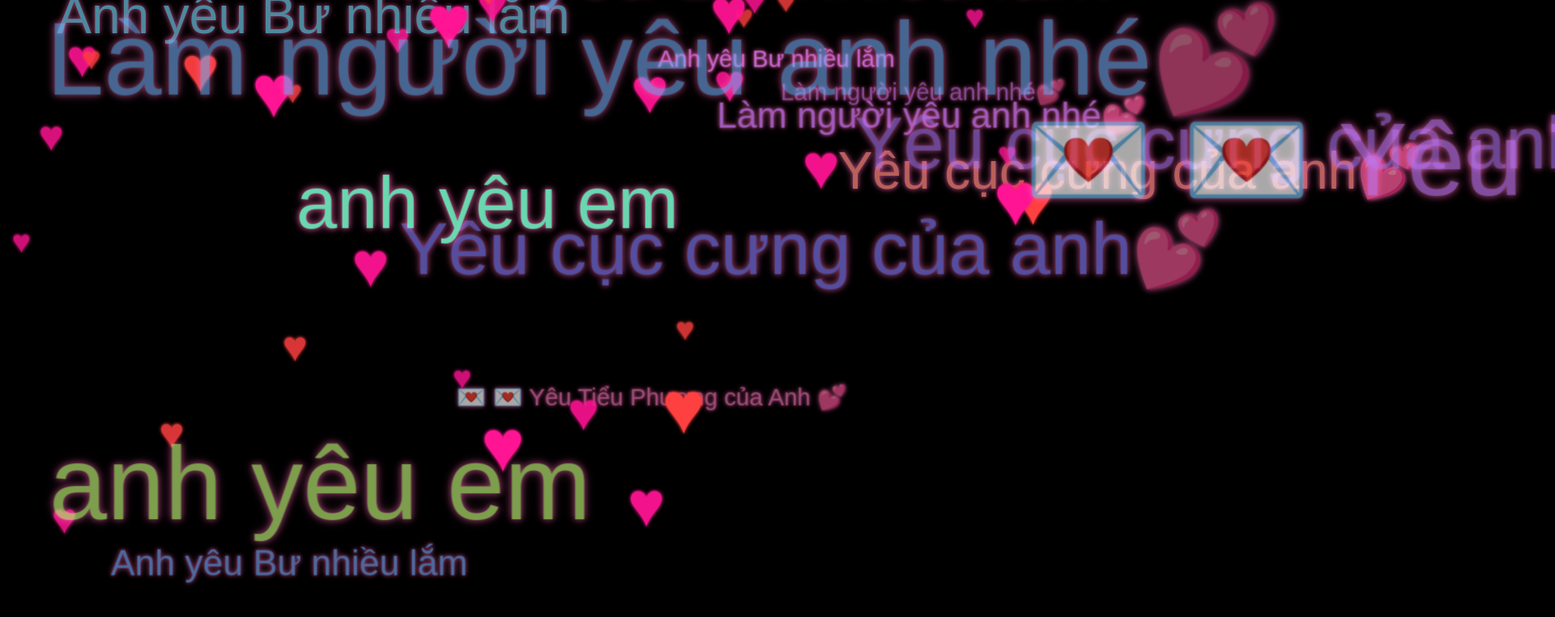
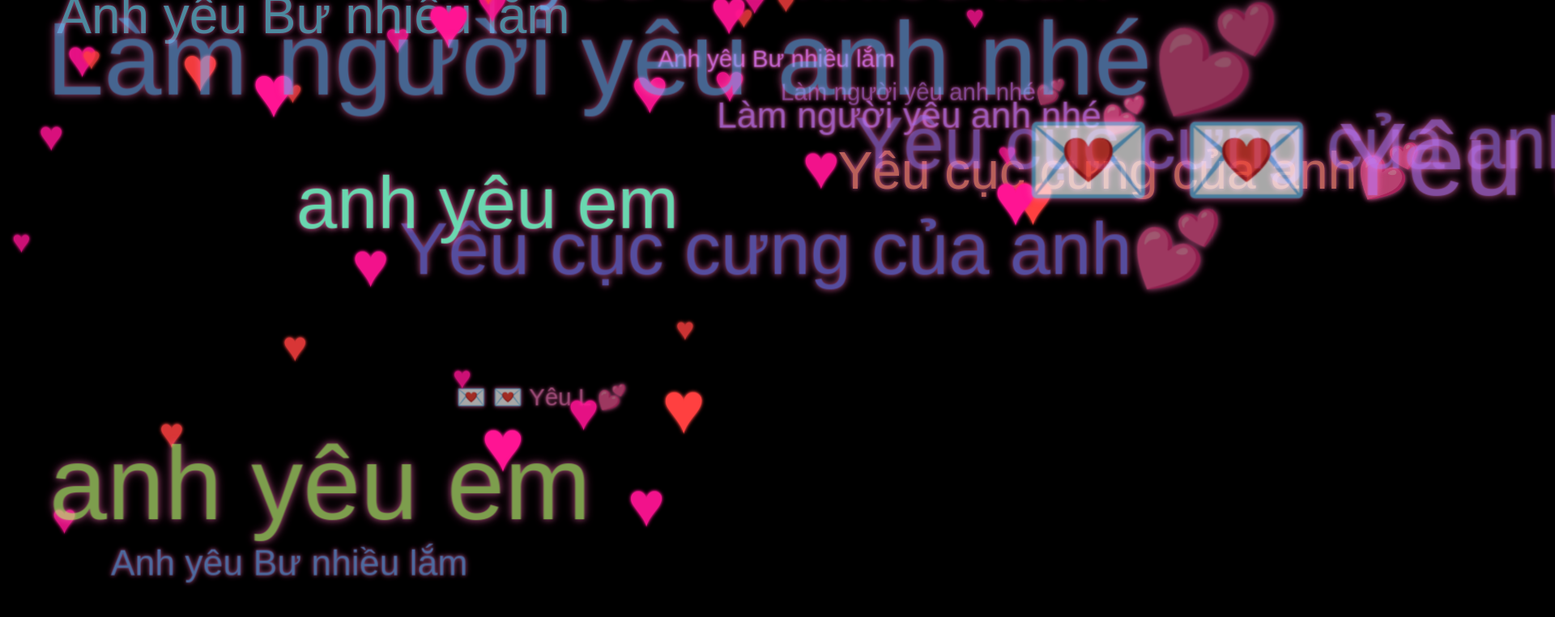
Before and after one commit to loveu04/love01, a plain HTML site: page index.html in a window 1280 px wide. Shown: the top 762 px of the page at 81% size, 1920 px wide, since content can reach past the window. Drawn offline with Linux system fonts and the light colour scheme.

Commit message:
Update index.html

```diff
--- a/index.html
+++ b/index.html
@@ -134,7 +134,7 @@
     </audio>
     <script>
         const texts = [
-               " 💌 💌 Yêu Tiểu Phượng của Anh 💕",
+               " 💌 💌 Yêu L 💕",
 "Làm người yêu anh nhé💕",
 "Yêu Bư thối💕",
 "anh yêu em",
```
